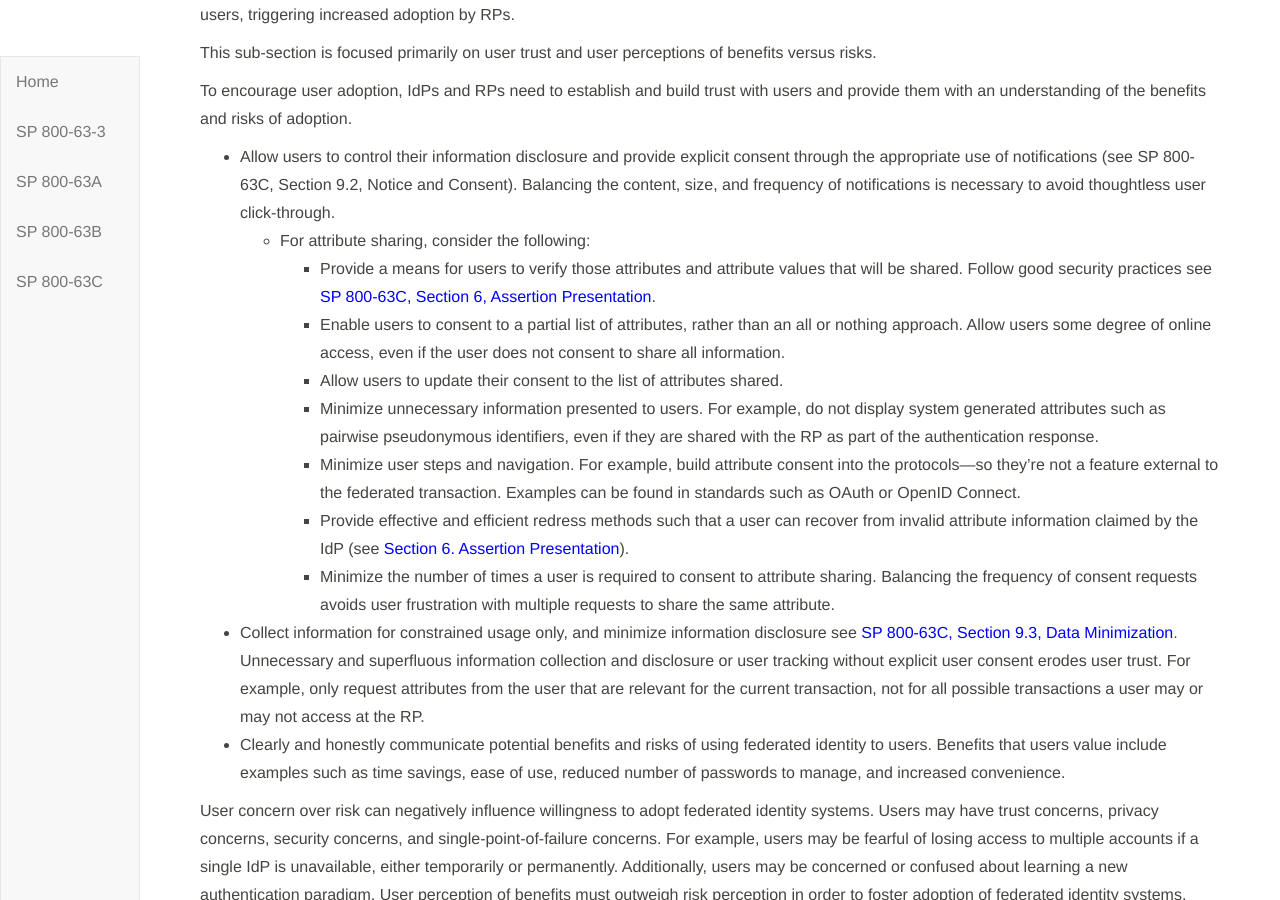
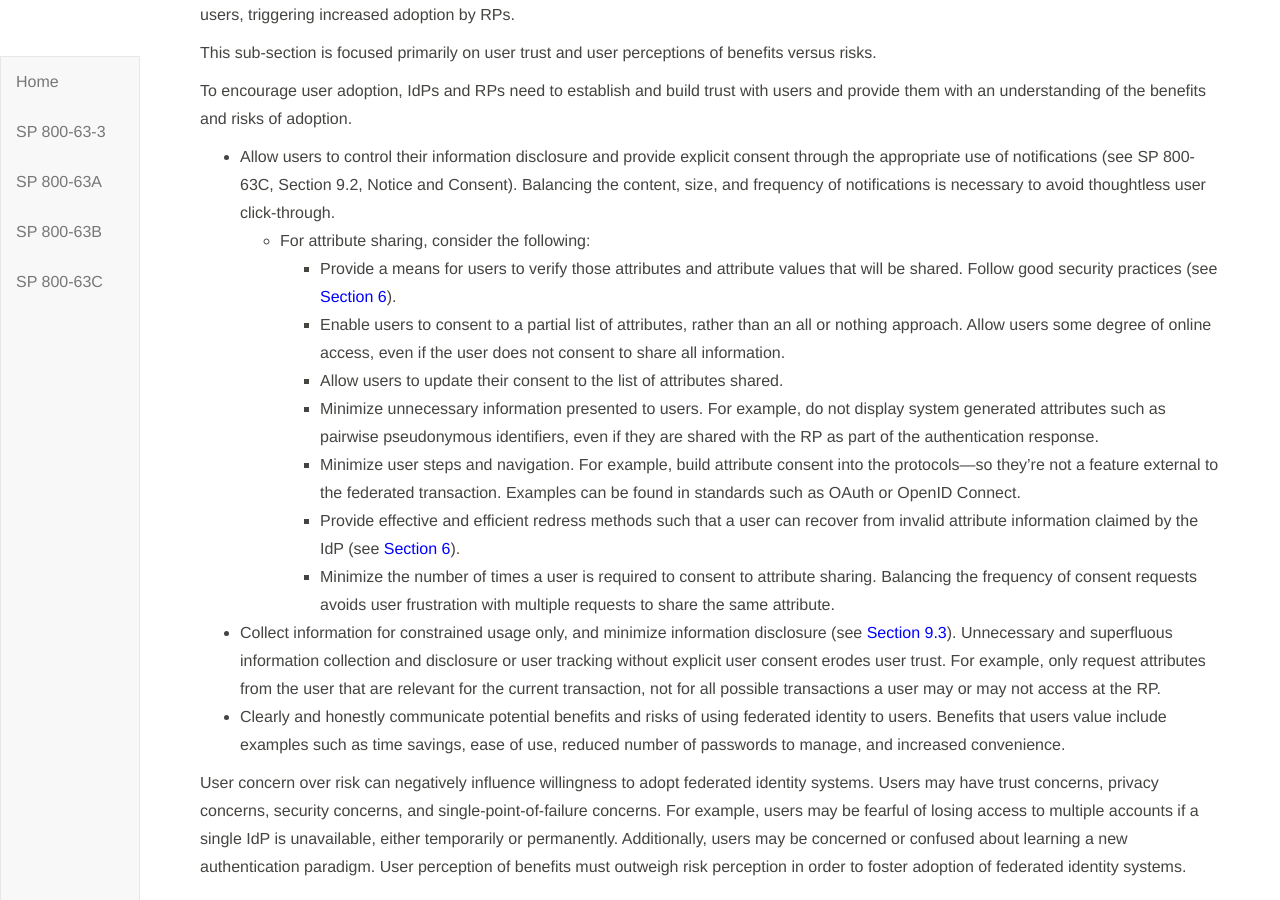
Before and after one commit to usnistgov/800-63-3, a Jekyll site: the page built from sp800-63c/sec10_usability.md, in a window 1280 px wide and 900 px high, scrolled down 2576 px. Built offline with Jekyll 4.4.1, drawn with Linux system fonts in a browser that asks for light colours; our own code applies the rules of GitHub Pages for plain Markdown files.

Commit message:
Removed redundant references to 63C within 63C

```diff
--- a/sp800-63c/sec10_usability.md
+++ b/sp800-63c/sec10_usability.md
@@ -72,14 +72,14 @@ To encourage user adoption, IdPs and RPs need to establish and build trust with
 
 * Allow users to control their information disclosure and provide explicit consent through the appropriate use of notifications (see SP 800-63C, Section 9.2, Notice and Consent). Balancing the content, size, and frequency of notifications is necessary to avoid thoughtless user click-through.
 	* For attribute sharing, consider the following:
-		* Provide a means for users to verify those attributes and attribute values that will be shared. Follow good security practices see [SP 800-63C, Section 6, Assertion Presentation](#sec6).
+		* Provide a means for users to verify those attributes and attribute values that will be shared. Follow good security practices (see [Section 6](#sec6)).
 		* Enable users to consent to a partial list of attributes, rather than an all or nothing approach. Allow users some degree of online access, even if the user does not consent to share all information.
 		* Allow users to update their consent to the list of attributes shared.
 		* Minimize unnecessary information presented to users. For example, do not display system generated attributes such as  pairwise pseudonymous identifiers, even if they are shared with the RP as part of the authentication response.
 		* Minimize user steps and navigation. For example, build attribute consent into the protocols—so they're not a feature external to the federated transaction. Examples can be found in standards such as OAuth or OpenID Connect.
-		* Provide effective and efficient redress methods such that a user can recover from invalid attribute information claimed by the IdP (see [Section 6. Assertion Presentation](# #sec6)).
+		* Provide effective and efficient redress methods such that a user can recover from invalid attribute information claimed by the IdP (see [Section 6](#sec6)).
 		* Minimize the number of times a user is required to consent to attribute sharing. Balancing the frequency of consent requests avoids user frustration with multiple requests to share the same attribute.
-* Collect information for constrained usage only, and minimize information disclosure see [SP 800-63C, Section 9.3, Data Minimization](#sec9). Unnecessary and superfluous information collection and disclosure or user tracking without explicit user consent erodes user trust. For example, only request attributes from the user that are relevant for the current transaction, not for all possible transactions a user may or may not access at the RP.
+* Collect information for constrained usage only, and minimize information disclosure (see [Section 9.3](#sec9)). Unnecessary and superfluous information collection and disclosure or user tracking without explicit user consent erodes user trust. For example, only request attributes from the user that are relevant for the current transaction, not for all possible transactions a user may or may not access at the RP.
 * Clearly and honestly communicate potential benefits and risks of using federated identity to users. Benefits that users value include examples such as time savings, ease of use, reduced number of passwords to manage, and increased convenience.
 
 User concern over risk can negatively influence willingness to adopt federated identity systems. Users may have trust concerns, privacy concerns, security concerns, and single-point-of-failure concerns. For example, users may be fearful of losing access to multiple accounts if a single IdP is unavailable, either temporarily or permanently. Additionally, users may be concerned or confused about learning a new authentication paradigm. User perception of benefits must outweigh risk perception in order to foster adoption of federated identity systems.
```
